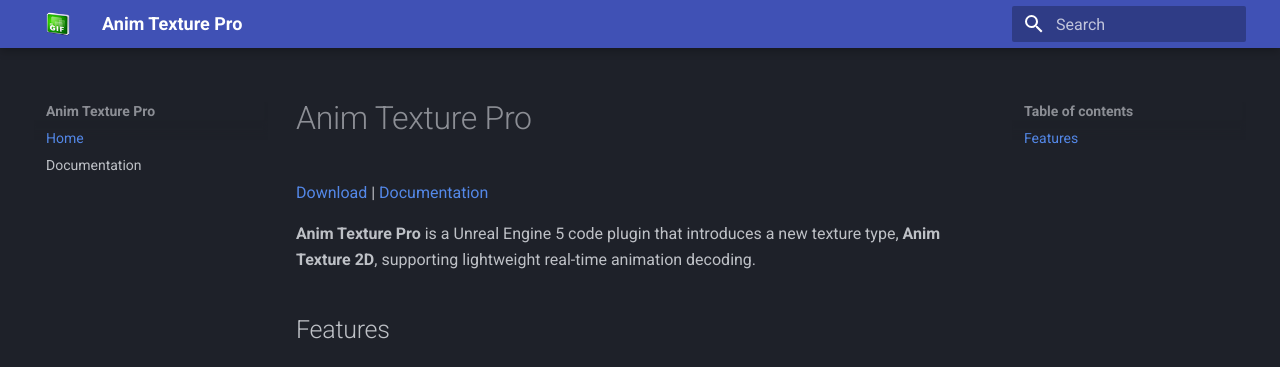
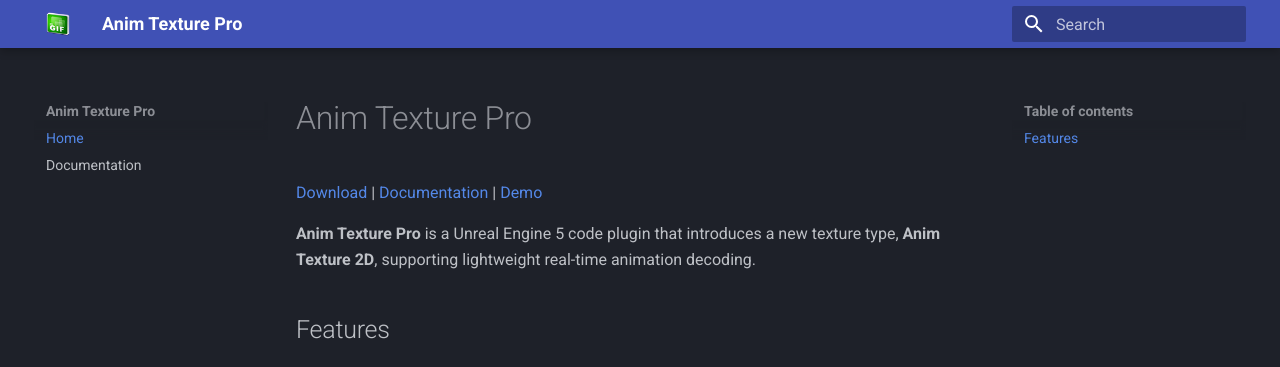
Before and after one commit to AnimatrixLab/AnimatrixLab.github.io, an MkDocs documentation site: the page built from docs/index.md, in a window 1280 px wide. Shown: the top 367 px of the page. Built offline with MkDocs 1.6.1 and Material for MkDocs 9.7.7, drawn with Linux system fonts in a browser that asks for light colours.

Commit message:
add demo link

```diff
--- a/docs/index.md
+++ b/docs/index.md
@@ -1,6 +1,6 @@
 # Anim Texture Pro
 
-[Download](https://www.unrealengine.com/marketplace/en-US/product/anim-texture-pro) | [Documentation](anim-texture-pro)
+[Download](https://www.unrealengine.com/marketplace/en-US/product/anim-texture-pro) | [Documentation](anim-texture-pro) | [Demo](https://github.com/AnimatrixLab/AnimTextureDemo)
 
 **Anim Texture Pro** is a Unreal Engine 5 code plugin that introduces a new texture type, **Anim Texture 2D**, supporting lightweight real-time animation decoding.
 
```
